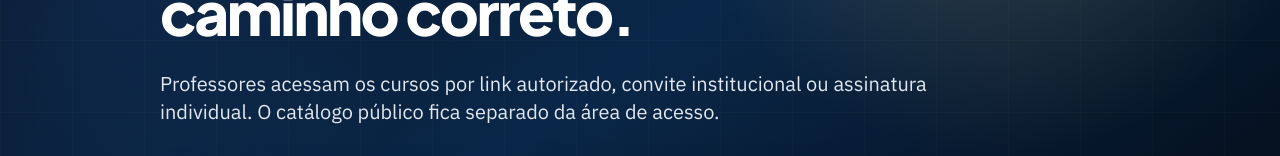
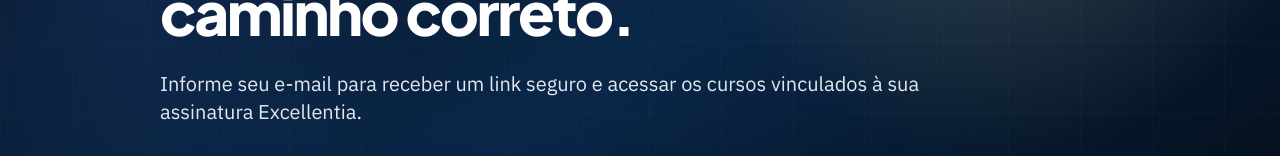
Before and after one commit to CACFLeite/excellentia-site, a Next.js app: page /acesso-professor in a window 1280 px wide. Shown: the part 329-485 px from the top of the page. Built offline with nearby package versions, Linux system fonts and the light colour scheme; no server answers.

Commit message:
Refine teacher access page copy

```diff
--- a/src/app/(main)/acesso-professor/page.tsx
+++ b/src/app/(main)/acesso-professor/page.tsx
@@ -5,7 +5,7 @@
 export const metadata: Metadata = {
   title: 'Acesso do Professor — Excellentia',
   description:
-    'Entrada para professores acessarem cursos Excellentia por assinatura individual, convite institucional ou link autorizado.',
+    'Entrada segura para professores acessarem os cursos Excellentia vinculados à assinatura individual.',
 }
 
 export default function AcessoProfessorPage() {
@@ -24,7 +24,7 @@
               Entre nos cursos pelo caminho correto.
             </h1>
             <p className="mt-7 text-lg leading-8 text-slate-200 md:text-xl">
-              Professores acessam os cursos por link autorizado, convite institucional ou assinatura individual. O catálogo público fica separado da área de acesso.
+              Informe seu e-mail para receber um link seguro e acessar os cursos vinculados à sua assinatura Excellentia.
             </p>
             <TeacherAccessForm />
           </div>
```
